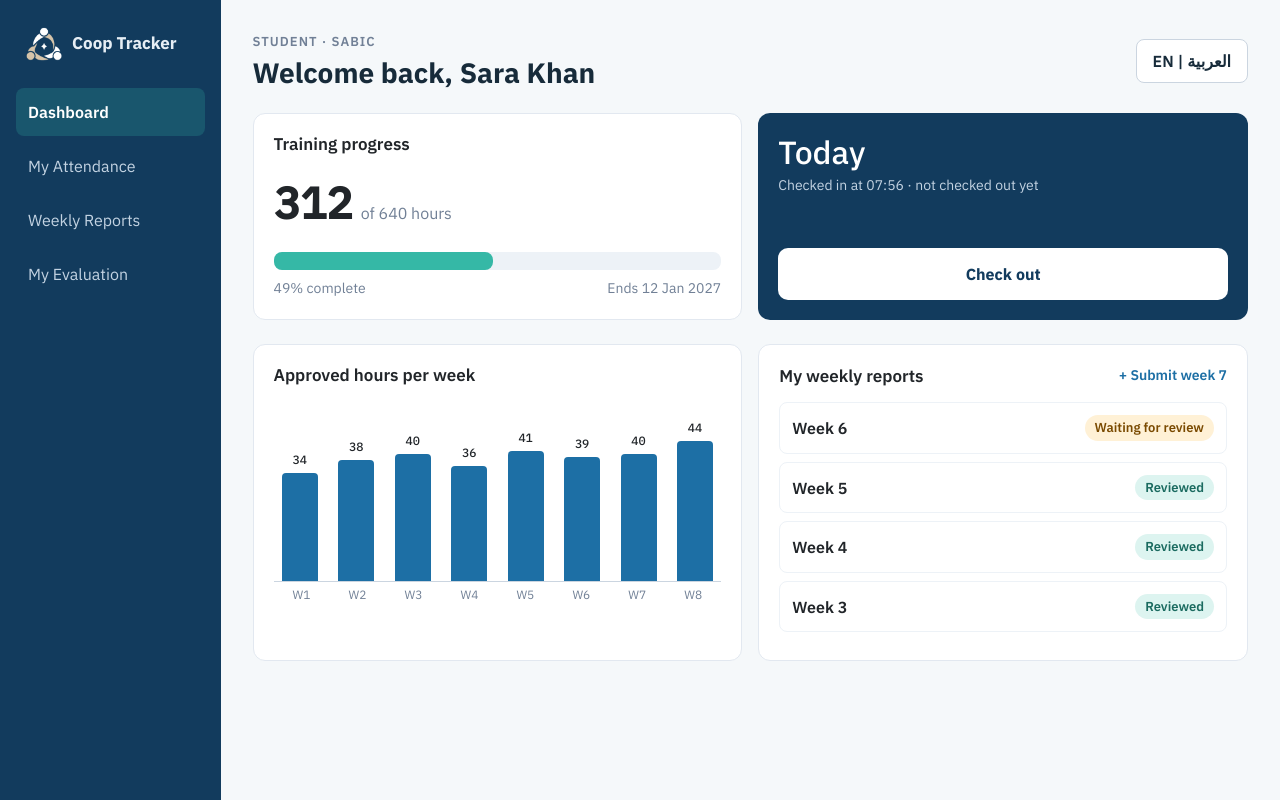
After one commit to Lojin-A/Coop-Tracker, a Laravel app: page /student in a window 1280 px wide. The commit adds this page. Run offline with Laravel 12, Linux system fonts and the light colour scheme.

```diff
--- a/dashboard-service/app/Http/Controllers/DashboardController.php
+++ b/dashboard-service/app/Http/Controllers/DashboardController.php
@@ -2,6 +2,7 @@
 
 namespace App\Http\Controllers;
 
+use App\Services\AttendanceApi;
 use App\Services\StatsService;
 
 class DashboardController extends Controller
@@ -13,10 +14,17 @@ class DashboardController extends Controller
         ]);
     }
 
-    public function supervisor(StatsService $stats)
+    public function supervisor(StatsService $stats, AttendanceApi $attendance)
     {
         return view('dashboard.supervisor', [
-            'stats' => $stats->supervisor(),
+            'stats' => $stats->supervisor($attendance->stats()),
+        ]);
+    }
+
+    public function student(StatsService $stats)
+    {
+        return view('dashboard.student', [
+            'stats' => $stats->student(),
         ]);
     }
 }
--- a/dashboard-service/app/Services/StatsService.php
+++ b/dashboard-service/app/Services/StatsService.php
@@ -28,15 +28,19 @@ class StatsService
         ];
     }
 
-    public function supervisor()
+    public function supervisor($live = null)
     {
+        $isLive  = $live !== null;
+        $pending = $live['pending_count'] ?? 9;
+
         return [
             'company' => 'SABIC',
+            'live'    => $isLive,
             'kpis' => [
-                ['label' => 'My students',       'value' => '6', 'note' => 'all active',       'class' => 'text-accent'],
-                ['label' => 'Pending approvals', 'value' => '9', 'note' => 'attendance days',  'class' => 'text-warn'],
-                ['label' => 'Reports to review', 'value' => '4', 'note' => '2 new',            'class' => 'text-danger-2'],
-                ['label' => 'Evaluations due',   'value' => '2', 'note' => 'end of training',  'class' => 'text-muted-2'],
+                ['label' => 'My students',       'value' => '6',      'note' => 'all active',       'class' => 'text-accent'],
+                ['label' => 'Pending approvals', 'value' => $pending, 'note' => $isLive ? 'live from attendance service' : 'sample data', 'class' => 'text-warn'],
+                ['label' => 'Reports to review', 'value' => '4',      'note' => '2 new',            'class' => 'text-danger-2'],
+                ['label' => 'Evaluations due',   'value' => '2',      'note' => 'end of training',  'class' => 'text-muted-2'],
             ],
             'pending' => [
                 ['student' => 'Sara Khan',   'date' => 'Sun 4 Oct', 'in' => '07:58', 'out' => '15:02', 'hours' => '7.0'],
@@ -49,11 +53,32 @@ class StatsService
                 ['Reem Harbi', 296], ['Lama Zahrani', 255], ['Hind Qahtani', 188],
             ], 640),
             'reports' => [
-                ['student' => 'Noura Ali',   'week' => 'Week 7', 'date' => 'today, 09:12', 'is_new' => true],
-                ['student' => 'Lama Zahrani','week' => 'Week 7', 'date' => 'today, 08:40', 'is_new' => true],
-                ['student' => 'Sara Khan',   'week' => 'Week 7', 'date' => 'Thu 22 Oct',   'is_new' => false],
-                ['student' => 'Reem Harbi',  'week' => 'Week 6', 'date' => 'Thu 15 Oct',   'is_new' => false],
+                ['student' => 'Noura Ali',    'week' => 'Week 7', 'date' => 'today, 09:12', 'is_new' => true],
+                ['student' => 'Lama Zahrani', 'week' => 'Week 7', 'date' => 'today, 08:40', 'is_new' => true],
+                ['student' => 'Sara Khan',    'week' => 'Week 7', 'date' => 'Thu 22 Oct',   'is_new' => false],
+                ['student' => 'Reem Harbi',   'week' => 'Week 6', 'date' => 'Thu 15 Oct',   'is_new' => false],
             ],
+        ];
+    }
+
+    public function student()
+    {
+        return [
+            'name'     => 'Sara Khan',
+            'company'  => 'SABIC',
+            'hours'    => 312,
+            'required' => 640,
+            'percent'  => 49,
+            'end_date' => '12 Jan 2027',
+            'today'    => 'Checked in at 07:56 · not checked out yet',
+            'weeks'    => $this->studentWeeks(),
+            'reports'  => [
+                ['week' => 'Week 6', 'status' => 'Waiting for review', 'pill' => 'pill-wait'],
+                ['week' => 'Week 5', 'status' => 'Reviewed',           'pill' => 'pill-done'],
+                ['week' => 'Week 4', 'status' => 'Reviewed',           'pill' => 'pill-done'],
+                ['week' => 'Week 3', 'status' => 'Reviewed',           'pill' => 'pill-done'],
+            ],
+            'next_week' => 7,
         ];
     }
 
@@ -92,6 +117,23 @@ class StatsService
         return $out;
     }
 
+    private function studentWeeks()
+    {
+        $values = [34, 38, 40, 36, 41, 39, 40, 44];
+        $max    = 44;
+        $out    = [];
+
+        foreach ($values as $i => $value) {
+            $out[] = [
+                'value'  => $value,
+                'label'  => 'W' . ($i + 1),
+                'height' => round($value / $max * 140) . 'px',
+            ];
+        }
+
+        return $out;
+    }
+
     private function linePoints()
     {
         $points = [];
--- a/dashboard-service/config/services.php
+++ b/dashboard-service/config/services.php
@@ -34,5 +34,8 @@ return [
             'channel' => env('SLACK_BOT_USER_DEFAULT_CHANNEL'),
         ],
     ],
+        'attendance' => [
+        'url' => env('ATTENDANCE_SERVICE_URL'),
+    ],
 
 ];
--- a/dashboard-service/public/css/coop.css
+++ b/dashboard-service/public/css/coop.css
@@ -273,6 +273,7 @@ html[dir="rtl"] .eyebrow {
     padding: 12px;
 }
 
+
 .list-row.is-new {
     background: #FFF5F5;
     border-color: #FBD5D5;
@@ -293,3 +294,83 @@ html[dir="rtl"] .eyebrow {
     border-radius: 6px;
     font-weight: 600;
 }
+/* ---------- 13. Student dashboard ---------- */
+
+.card-navy {
+    background: var(--navy);
+    color: #fff;
+    border: 0;
+    border-radius: var(--radius-card);
+}
+
+.card-navy .sub {
+    color: #C3D3E2;
+    font-size: 14px;
+}
+
+.btn-on-navy {
+    background: #fff;
+    color: var(--navy);
+    border: 0;
+    border-radius: 10px;
+    min-height: 52px;
+    font-size: 16px;
+    font-weight: 700;
+    width: 100%;
+}
+
+.progress-track {
+    background: var(--track);
+    border-radius: 8px;
+    height: 18px;
+}
+
+.progress-fill {
+    background: var(--teal);
+    border-radius: 8px;
+    height: 18px;
+}
+
+.pill-wait {
+    background: #FFF1D6;
+    color: #7A4A00;
+    padding: 3px 10px;
+    border-radius: 999px;
+    font-size: 13px;
+    font-weight: 600;
+}
+
+.pill-done {
+    background: #DDF4F0;
+    color: #1B6B60;
+    padding: 3px 10px;
+    border-radius: 999px;
+    font-size: 13px;
+    font-weight: 600;
+}
+
+.chart-cols {
+    display: flex;
+    align-items: flex-end;
+    gap: 12px;
+    height: 180px;
+    border-bottom: 1px solid #CBD5E0;
+    padding: 0 4px;
+}
+
+.chart-col {
+    flex: 1;
+    display: flex;
+    flex-direction: column;
+    align-items: center;
+    justify-content: flex-end;
+    gap: 4px;
+    height: 100%;
+}
+
+.chart-bar {
+    width: 100%;
+    max-width: 36px;
+    background: var(--accent);
+    border-radius: 4px 4px 0 0;
+}
--- /dev/null
+++ b/dashboard-service/resources/views/dashboard/student.blade.php
@@ -0,0 +1,101 @@
+@extends('layouts.app')
+
+@section('role', 'Student · ' . $stats['company'])
+@section('title', 'Welcome back, ' . $stats['name'])
+
+@section('sidebar')
+    @include('partials.sidemenu-student')
+@endsection
+
+@section('actions')
+    <button type="button" class="btn-quiet px-3">EN | العربية</button>
+@endsection
+
+@section('content')
+
+    {{-- Progress + today --}}
+    <div class="row g-3 mb-4">
+
+        <div class="col-lg-6">
+            <div class="card h-100">
+                <div class="card-body">
+                    <h2 class="mb-3">Training progress</h2>
+
+                    <div class="d-flex align-items-baseline gap-2 mb-3">
+                        <span class="num fw-bold" style="font-size: 44px;">{{ $stats['hours'] }}</span>
+                        <span class="text-muted-2" style="font-size: 16px;">of {{ $stats['required'] }} hours</span>
+                    </div>
+
+                    <div class="progress-track mb-2">
+                        <div class="progress-fill" style="width: {{ $stats['percent'] }}%;"></div>
+                    </div>
+
+                    <div class="d-flex justify-content-between text-muted-2" style="font-size: 14px;">
+                        <span>{{ $stats['percent'] }}% complete</span>
+                        <span>Ends {{ $stats['end_date'] }}</span>
+                    </div>
+                </div>
+            </div>
+        </div>
+
+        <div class="col-lg-6">
+            <div class="card-navy h-100">
+                <div class="card-body d-flex flex-column justify-content-between h-100">
+                    <div class="mb-3">
+                        <h2 class="mb-1">Today</h2>
+                        <p class="sub mb-0">{{ $stats['today'] }}</p>
+                    </div>
+                    <button type="button" class="btn-on-navy">Check out</button>
+                </div>
+            </div>
+        </div>
+
+    </div>
+
+    {{-- Chart + reports --}}
+    <div class="row g-3">
+
+        <div class="col-lg-6">
+            <div class="card h-100">
+                <div class="card-body">
+                    <h2 class="mb-3">Approved hours per week</h2>
+
+                    <div class="chart-cols">
+                        @foreach ($stats['weeks'] as $week)
+                            <div class="chart-col">
+                                <span class="num" style="font-size: 12px;">{{ $week['value'] }}</span>
+                                <div class="chart-bar" style="height: {{ $week['height'] }};"></div>
+                            </div>
+                        @endforeach
+                    </div>
+
+                    <div class="d-flex gap-2 px-1 mt-1">
+                        @foreach ($stats['weeks'] as $week)
+                            <div class="flex-fill text-center text-muted-2" style="font-size: 12px;">{{ $week['label'] }}</div>
+                        @endforeach
+                    </div>
+                </div>
+            </div>
+        </div>
+
+        <div class="col-lg-6">
+            <div class="card h-100">
+                <div class="card-body">
+                    <div class="d-flex justify-content-between align-items-center mb-3">
+                        <h2 class="mb-0">My weekly reports</h2>
+                        <a href="#" class="fw-semibold text-decoration-none" style="font-size: 14px;">+ Submit week {{ $stats['next_week'] }}</a>
+                    </div>
+
+                    @foreach ($stats['reports'] as $report)
+                        <div class="list-row d-flex justify-content-between align-items-center mb-2">
+                            <span class="fw-semibold">{{ $report['week'] }}</span>
+                            <span class="{{ $report['pill'] }}">{{ $report['status'] }}</span>
+                        </div>
+                    @endforeach
+                </div>
+            </div>
+        </div>
+
+    </div>
+
+@endsection
--- /dev/null
+++ b/dashboard-service/resources/views/partials/sidemenu-student.blade.php
@@ -0,0 +1,4 @@
+<a href="{{ url('/student') }}" class="active">Dashboard</a>
+<a href="#">My Attendance</a>
+<a href="#">Weekly Reports</a>
+<a href="#">My Evaluation</a>
--- a/dashboard-service/routes/web.php
+++ b/dashboard-service/routes/web.php
@@ -5,3 +5,4 @@ use App\Http\Controllers\DashboardController;
 
 Route::get('/', [DashboardController::class, 'coordinator']);
 Route::get('/supervisor', [DashboardController::class, 'supervisor']);
+Route::get('/student', [DashboardController::class, 'student']);
```
Also changed, not shown: dashboard-service/app/Services/AttendanceApi.php (added, +24 -0 lines), dashboard-service/resources/views/dashboard/supervisor.blade.php (+11 -1 lines).
